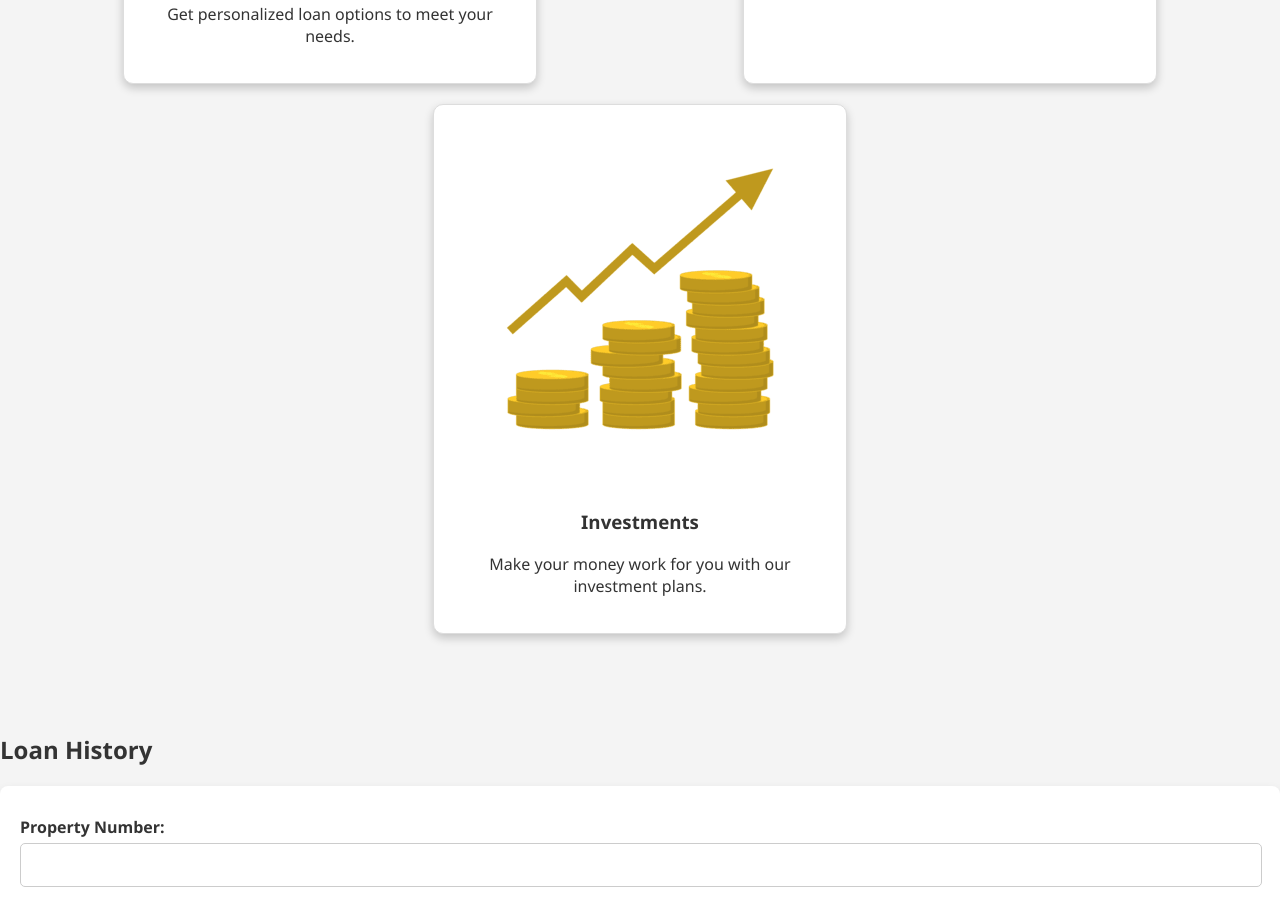
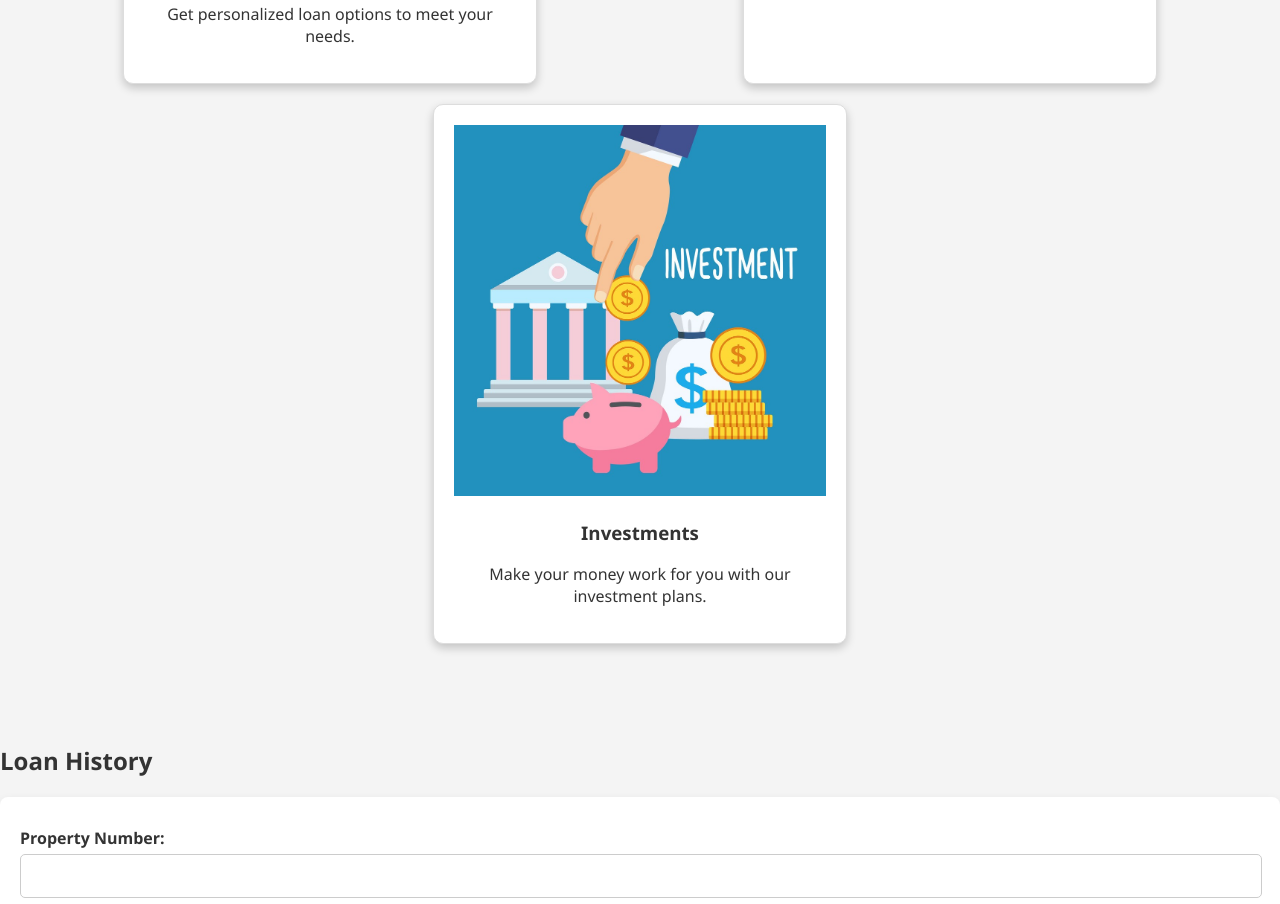
Before and after one commit to Vasu2219/LoanManager, a plain HTML site: page index.html in a window 1280 px wide. Shown: the part 875-1779 px from the top of the page. Drawn offline with Linux system fonts and the light colour scheme.

Commit message:
Replaced wrong image with the correct one

```diff
--- a/index.html
+++ b/index.html
@@ -53,7 +53,7 @@
                     <p>Grow your savings with our high-interest accounts.</p>
                 </div>
                 <div class="card">
-                    <img src="assets/investment.png" alt="Investment">
+                    <img src="./assets/Investment1.jpg" alt="Investment">
                     <h3>Investments</h3>
                     <p>Make your money work for you with our investment plans.</p>
                 </div>
--- a/scripts/script.js
+++ b/scripts/script.js
@@ -66,6 +66,7 @@ document.getElementById('searchForm').addEventListener('submit', function(event)
     ];
 
 
+
     // Filter data based on input
     var filteredData = loanData.filter(function(loan) {
         return loan.propertyNumber.toLowerCase() === propertyNumber.toLowerCase() &&
```
Also changed, not shown: assets/Investment.png (deleted), assets/Investment1.jpg (added).
